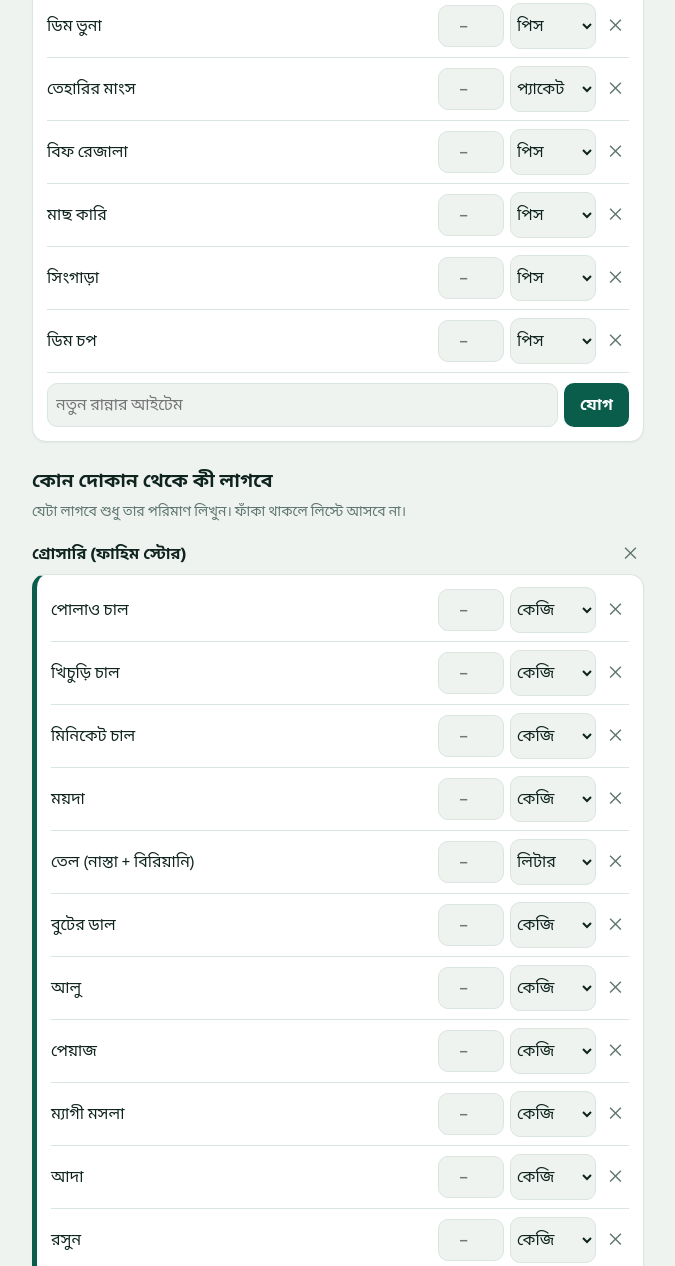
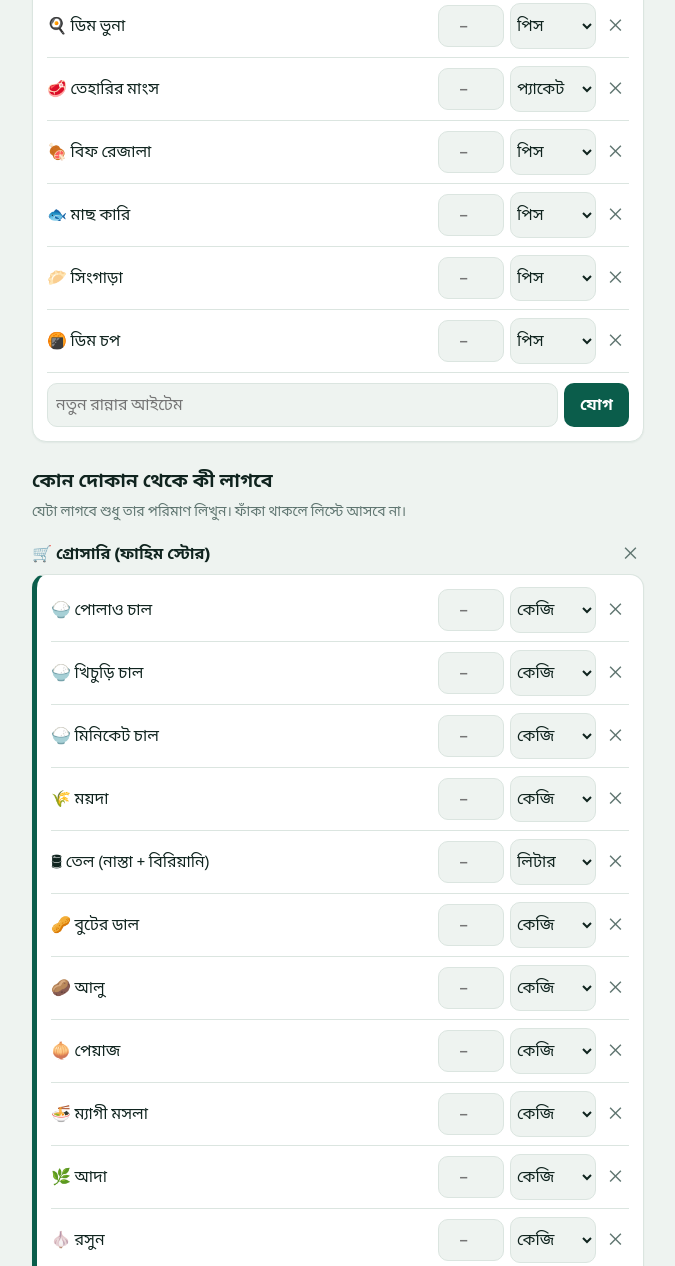
Before and after one commit to srabonhassan456-cpu/hotel, a plain HTML site: page index.html in a window 1280 px wide. Shown: the part 654-1920 px from the top of the page, without its empty margins (302-977 px from the left). Drawn offline with Linux system fonts and the light colour scheme.

Commit message:
Add files via upload

```diff
--- a/index.html
+++ b/index.html
@@ -90,7 +90,7 @@ input:focus,select:focus,button:focus-visible{outline:2px solid var(--ac2);outli
 <div id="msgk" style="color:var(--mu);font-size:14px;margin-top:8px"></div>
 <textarea id="boxk" readonly hidden rows="9" style="width:100%;margin-top:8px;font:inherit;font-size:15px;background:var(--card);color:var(--tx);border:1px solid var(--bd);border-radius:10px;padding:10px"></textarea>
 </div>
-<div class="hint" style="text-align:center;margin-top:28px">সংস্করণ ৬ (ক্লোজিং স্টক যোগ হয়েছে)</div>
+<div class="hint" style="text-align:center;margin-top:28px">সংস্করণ ৮</div>
 </main>
 <script>
 var KEY="hotelV4",U=["কেজি","গ্রাম","লিটার","পিস","প্যাকেট","ডজন","বস্তা","বোতল","প্লেট"];
@@ -101,13 +101,13 @@ f[4].u="লিটার";
 f=f.concat([{n:"কেওড়া জল",q:"",u:"বোতল"},{n:"কাপর ধোয়ার সোডা",q:"",u:"প্যাকেট"},{n:"হুইল পাউডার",q:"",u:"প্যাকেট"},{n:"মিনি সাবান",q:"",u:"পিস"}]);
 return{cook:[["পোলাও","কেজি"],["খিচুড়ি","প্লেট"],["সাদা ভাত","গ্রাম"],["চিকেন রোস্ট","পিস"],["চিকেন কারি","পিস"],["ডিম সিদ্ধ","পিস"],["ডিম ভুনা","পিস"],["তেহারির মাংস","প্যাকেট"],["বিফ রেজালা","পিস"],["মাছ কারি","পিস"],["সিংগাড়া","পিস"],["ডিম চপ","পিস"]].map(function(a){return{n:a[0],q:"",u:a[1]}}),
 shops:[
-{name:"গ্রোসারি (ফাহিম স্টোর)",items:f},
-{name:"আরং এর গাড়ি",items:mk(["টক দই"],"কেজি")},
-{name:"লিটন (চিকেন এন্ড ফিশ শপ)",items:mk(["চিকেন","মাছ"],"কেজি")},
-{name:"বেংগল মীট",items:mk(["তেহারি মাংস","চিকেন"],"কেজি")},
-{name:"কাচা বাজার (কবিরের দোকান)",items:mk(["পেপে","গাজর","কাচা মরিচ"],"কেজি").concat(mk(["লেবু","শসা"],"পিস"),mk(["মিষ্টি কুমড়া (ক্যাটারিং এর জন্য)"],"কেজি"))},
-{name:"খাটি পল্লী",items:mk(["ডিম"],"পিস").concat(mk(["স্টাফ চাল"],"কেজি"))},
-{name:"স্টেশনারি (সামিন ডিসপো সেন্টার)",items:mk(["বড়ো কাগজের ঠোংগা","মাঝারি কাগজের ঠোংগা","ছোট কাগজের ঠোংগা","টিস্যু পেপার","১ কেজির হ্যান্ড পলি","৩ কেজির হ্যান্ড পলি","৫ কেজি হ্যান্ড পলি","কালো ময়লার পলি","ফুড গ্রেড মিনি পলি","সস পলি","কফি কাপ","হ্যান্ড গ্লোভস","জি ক্যাপ","কোকের স্ট্রো","তেহেরীর বক্স","চিকেন পোলাও এর বক্স","থ্রি চেম্বার বক্স","বিরিয়ানি প্লাস্টিক বাটি"],"প্যাকেট")}
+{name:"🛒 গ্রোসারি (ফাহিম স্টোর)",items:f},
+{name:"🥛 আরং এর গাড়ি",items:mk(["টক দই"],"কেজি")},
+{name:"🍗 লিটন (চিকেন এন্ড ফিশ শপ)",items:mk(["চিকেন","মাছ"],"কেজি")},
+{name:"🥩 বেংগল মীট",items:mk(["তেহারি মাংস","চিকেন"],"কেজি")},
+{name:"🥬 কাচা বাজার (কবিরের দোকান)",items:mk(["পেপে","গাজর","কাচা মরিচ"],"কেজি").concat(mk(["লেবু","শসা"],"পিস"),mk(["মিষ্টি কুমড়া (ক্যাটারিং এর জন্য)"],"কেজি"))},
+{name:"🥚 খাটি পল্লী",items:mk(["ডিম"],"পিস").concat(mk(["স্টাফ চাল"],"কেজি"))},
+{name:"📦 স্টেশনারি (সামিন ডিসপো সেন্টার)",items:mk(["বড়ো কাগজের ঠোংগা","মাঝারি কাগজের ঠোংগা","ছোট কাগজের ঠোংগা","টিস্যু পেপার","১ কেজির হ্যান্ড পলি","৩ কেজির হ্যান্ড পলি","৫ কেজি হ্যান্ড পলি","কালো ময়লার পলি","ফুড গ্রেড মিনি পলি","সস পলি","কফি কাপ","হ্যান্ড গ্লোভস","জি ক্যাপ","কোকের স্ট্রো","তেহেরীর বক্স","চিকেন পোলাও এর বক্স","থ্রি চেম্বার বক্স","বিরিয়ানি প্লাস্টিক বাটি"],"প্যাকেট")}
 ]}}
 function seedStock(){return[["🍗 Chicken",[["কাঁচা চিকেন","কেজি"],["রান্না চিকেন","কেজি"],["চিকেন গ্রেভি","কেজি"]]],
 ["🥩 Tehari / Beef",[["রান্না তেহারি বিফ","কেজি"],["কাঁচা তেহারি বিফ","কেজি"],["রান্না বিফ (রেজালা)","কেজি"],["কাচা বিফ (রেজালা)","কেজি"]]],
@@ -118,6 +118,11 @@ function seedStock(){return[["🍗 Chicken",[["কাঁচা চিকেন",
 ["🥗 Salad",[["শসা","কেজি"],["লেবু","পিস"],["কাঁচামরিচ","কেজি"]]]].map(function(c){return{name:c[0],items:c[1].map(function(a){return{n:a[0],q:"",u:a[1]}})}})}
 var D=seed();
 try{var r=JSON.parse(localStorage.getItem(KEY)||"null");if(r&&r.cook&&r.shops)D=r}catch(e){}
+var EM={"গ্রোসারি (ফাহিম স্টোর)": "🛒 গ্রোসারি (ফাহিম স্টোর)", "আরং এর গাড়ি": "🥛 আরং এর গাড়ি", "লিটন (চিকেন এন্ড ফিশ শপ)": "🍗 লিটন (চিকেন এন্ড ফিশ শপ)", "বেংগল মীট": "🥩 বেংগল মীট", "কাচা বাজার (কবিরের দোকান)": "🥬 কাচা বাজার (কবিরের দোকান)", "খাটি পল্লী": "🥚 খাটি পল্লী", "স্টেশনারি (সামিন ডিসপো সেন্টার)": "📦 স্টেশনারি (সামিন ডিসপো সেন্টার)"};
+D.shops.forEach(function(s){if(EM[s.name])s.name=EM[s.name]});
+var IE={"পোলাও": "🍛", "খিচুড়ি": "🥘", "সাদা ভাত": "🍚", "চিকেন রোস্ট": "🍗", "চিকেন কারি": "🍲", "ডিম সিদ্ধ": "🥚", "ডিম ভুনা": "🍳", "তেহারির মাংস": "🥩", "বিফ রেজালা": "🍖", "মাছ কারি": "🐟", "সিংগাড়া": "🥟", "ডিম চপ": "🍘", "পোলাও চাল": "🍚", "খিচুড়ি চাল": "🍚", "মিনিকেট চাল": "🍚", "ময়দা": "🌾", "তেল (নাস্তা + বিরিয়ানি)": "🛢", "বুটের ডাল": "🥜", "আলু": "🥔", "পেয়াজ": "🧅", "ম্যাগী মসলা": "🍜", "আদা": "🌿", "রসুন": "🧄", "টেস্টিং সল্ট": "🧂", "চিকন লবণ": "🧂", "মোটা লবন": "🧂", "গুড়ো মরিচ": "🌶", "হলুদ": "🟡", "ধনিয়া": "🌿", "আস্ত জিরা": "🌱", "শাহি জিরা": "🌱", "কিসমিস": "🍇", "আলু বোখারা": "🍑", "পাচ ফোড়ন": "🌰", "কেওড়া জল": "💧", "কাপর ধোয়ার সোডা": "🧺", "হুইল পাউডার": "🧼", "মিনি সাবান": "🧼", "টক দই": "🥛", "চিকেন": "🍗", "মাছ": "🐟", "তেহারি মাংস": "🥩", "পেপে": "🍈", "গাজর": "🥕", "কাচা মরিচ": "🌶", "লেবু": "🍋", "শসা": "🥒", "মিষ্টি কুমড়া (ক্যাটারিং এর জন্য)": "🎃", "ডিম": "🥚", "স্টাফ চাল": "🍚", "বড়ো কাগজের ঠোংগা": "🛍", "মাঝারি কাগজের ঠোংগা": "🛍", "ছোট কাগজের ঠোংগা": "🛍", "টিস্যু পেপার": "🧻", "১ কেজির হ্যান্ড পলি": "🛍", "৩ কেজির হ্যান্ড পলি": "🛍", "৫ কেজি হ্যান্ড পলি": "🛍", "কালো ময়লার পলি": "🗑", "ফুড গ্রেড মিনি পলি": "📦", "সস পলি": "🍅", "কফি কাপ": "☕", "হ্যান্ড গ্লোভস": "🧤", "জি ক্যাপ": "🧢", "কোকের স্ট্রো": "🥤", "তেহেরীর বক্স": "📦", "চিকেন পোলাও এর বক্স": "📦", "থ্রি চেম্বার বক্স": "🍱", "বিরিয়ানি প্লাস্টিক বাটি": "🥣"};
+function emo(it){if(IE[it.n])it.n=IE[it.n]+" "+it.n}
+D.cook.forEach(emo);D.shops.forEach(function(s){s.items.forEach(emo)});
 if(!D.stock)D.stock=seedStock();
 function save(){try{localStorage.setItem(KEY,JSON.stringify(D))}catch(e){}}
 function $(i){return document.getElementById(i)}
```
